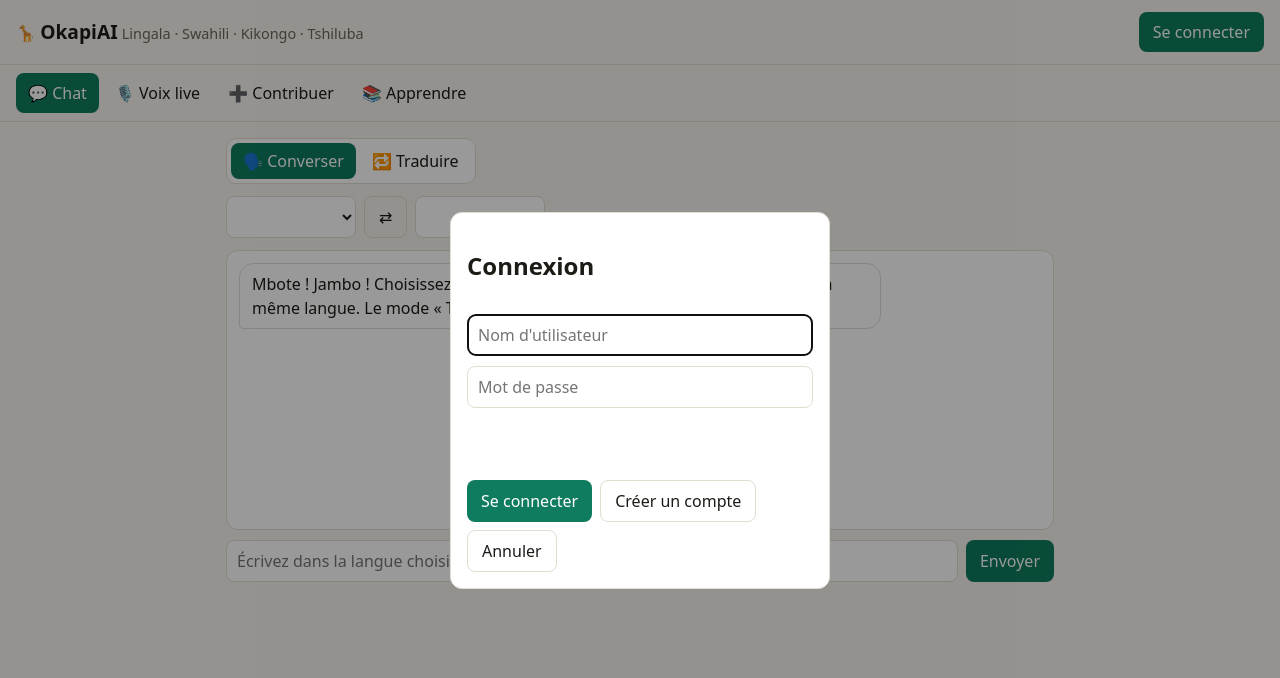
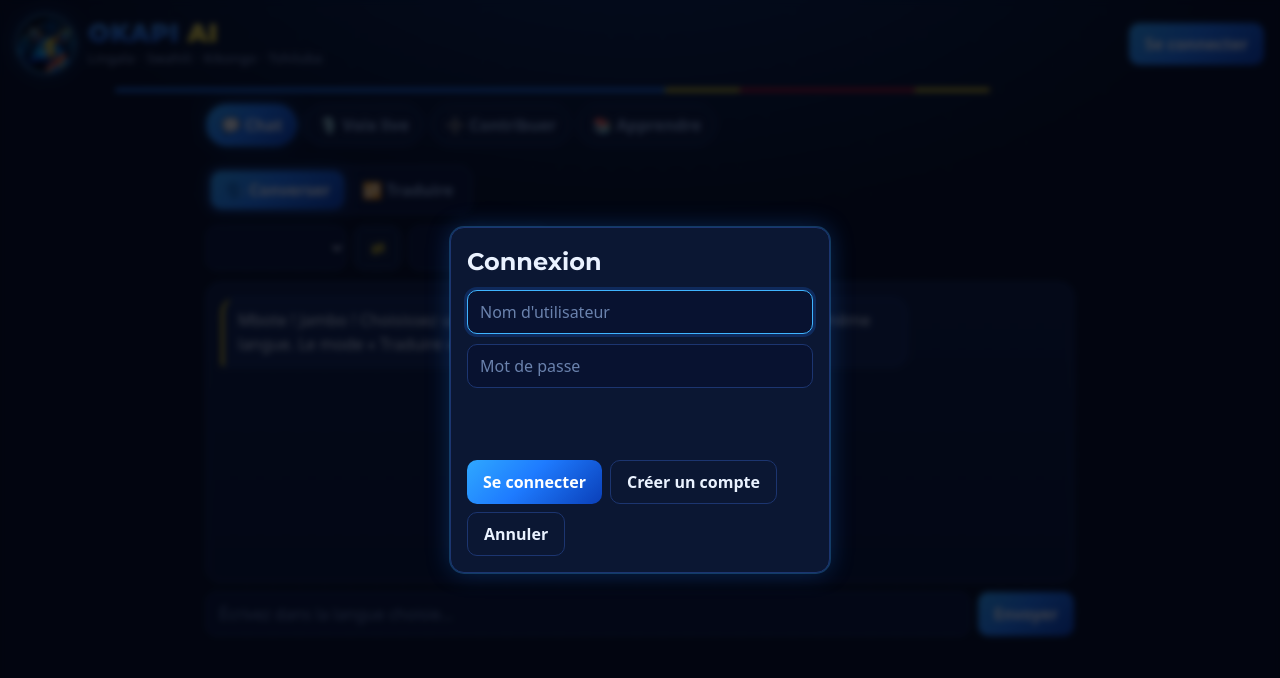
Before and after one commit to PascalMTK/OkapiAI, a plain HTML site: page frontend/index.html in a window 1280 px wide. Both pictures are taken after a click on the button "Se connecter". Drawn offline with Linux system fonts and the light colour scheme; no server answers.

Commit message:
Nouveau design inspiré du logo OkapiAI
- Thème sombre aux couleurs du drapeau de la RDC (bleu ciel, jaune, rouge)
- Logo dans l'en-tête et comme icône, wordmark OKAPI AI
- Trait tricolore, halos lumineux, bouton micro en anneau lumineux

```diff
--- a/frontend/index.html
+++ b/frontend/index.html
@@ -4,11 +4,21 @@
   <meta charset="utf-8">
   <meta name="viewport" content="width=device-width, initial-scale=1">
   <title>OkapiAI</title>
+  <meta name="theme-color" content="#050a18">
+  <link rel="icon" href="assets/logo.jpg">
+  <link rel="preconnect" href="https://fonts.googleapis.com">
+  <link rel="stylesheet" href="https://fonts.googleapis.com/css2?family=Montserrat:wght@500;700;900&display=swap">
   <link rel="stylesheet" href="style.css">
 </head>
 <body>
 <header>
-  <div class="brand">🦒 <b>OkapiAI</b> <span class="muted">Lingala · Swahili · Kikongo · Tshiluba</span></div>
+  <div class="brand">
+    <span class="logo"><img src="assets/logo.jpg" alt="Logo OkapiAI"></span>
+    <div>
+      <div class="wordmark">OKAPI <span>AI</span></div>
+      <div class="tagline">Lingala · Swahili · Kikongo · Tshiluba</div>
+    </div>
+  </div>
   <div id="account"></div>
 </header>
 
--- a/frontend/style.css
+++ b/frontend/style.css
@@ -1,95 +1,207 @@
+/* OkapiAI — identité inspirée du logo : nuit profonde, bleu RDC lumineux, étoile jaune, bande rouge */
 :root {
-  --bg: #f6f4ef; --panel: #ffffff; --text: #1d1b16; --muted: #6b665c;
-  --accent: #0f7b5f; --accent-2: #e8b43a; --danger: #c0392b; --border: #e2ddd2;
-  --bubble-me: #0f7b5f; --bubble-bot: #ffffff;
+  --bg: #050a18;
+  --bg-2: #081230;
+  --panel: #0b1733;
+  --panel-2: #10214a;
+  --border: #1c3570;
+  --text: #eaf2ff;
+  --muted: #8ea7d1;
+
+  --blue: #1e7bff;        /* bleu ciel du drapeau */
+  --blue-deep: #0a3fb8;
+  --blue-glow: #3fb4ff;
+  --yellow: #f7d618;      /* étoile / liseré */
+  --red: #ce1021;         /* bande rouge */
+  --good: #22c08a;
+
+  --grad-blue: linear-gradient(135deg, #2fa8ff 0%, #1e7bff 45%, #0a3fb8 100%);
+  --grad-flag: linear-gradient(100deg, transparent 0 8%, var(--blue) 8% 52%, var(--yellow) 52% 58%, var(--red) 58% 72%, var(--yellow) 72% 78%, transparent 78%);
+  --glow: 0 0 0 1px rgba(63, 180, 255, .25), 0 0 24px rgba(30, 123, 255, .28);
+  --radius: 14px;
+  --font-title: "Montserrat", system-ui, sans-serif;
 }
-@media (prefers-color-scheme: dark) {
-  :root {
-    --bg: #15140f; --panel: #201e18; --text: #efeadf; --muted: #a39d90;
-    --accent: #29a37f; --border: #353127; --bubble-bot: #2a2820;
-  }
+
+* { box-sizing: border-box; }
+html { color-scheme: dark; }
+body {
+  margin: 0;
+  font: 16px/1.5 system-ui, -apple-system, "Segoe UI", sans-serif;
+  color: var(--text);
+  background:
+    radial-gradient(900px 500px at 50% -120px, rgba(30, 123, 255, .28), transparent 70%),
+    radial-gradient(rgba(63, 180, 255, .07) 1px, transparent 1.5px) 0 0 / 26px 26px,
+    var(--bg);
+  background-attachment: fixed;
+  min-height: 100vh;
 }
-* { box-sizing: border-box; }
-body { margin: 0; font: 16px/1.5 system-ui, -apple-system, "Segoe UI", sans-serif;
-       background: var(--bg); color: var(--text); }
-header { display: flex; justify-content: space-between; align-items: center; gap: 12px;
-         padding: 12px 16px; border-bottom: 1px solid var(--border); flex-wrap: wrap; }
-.brand b { font-size: 1.2rem; }
+::selection { background: var(--yellow); color: #111; }
+
+/* ---------- En-tête ---------- */
+header {
+  position: relative;
+  display: flex; justify-content: space-between; align-items: center; gap: 12px;
+  padding: 14px 16px 18px; flex-wrap: wrap;
+}
+header::after { /* le trait tricolore sous le logo */
+  content: ""; position: absolute; left: 16px; right: 16px; bottom: 0; height: 4px;
+  background: var(--grad-flag); border-radius: 99px; opacity: .9;
+  transform: skewX(-20deg);
+}
+.brand { display: flex; align-items: center; gap: 12px; }
+.logo { /* zoom sur la tête de l'okapi */
+  flex: none; display: block; width: 60px; height: 60px; border-radius: 50%; overflow: hidden; background: #000;
+  box-shadow: var(--glow); border: 2px solid rgba(63, 180, 255, .55);
+}
+.logo img { display: block; width: 175%; margin: -8% 0 0 -30%; }
+.wordmark {
+  font-family: var(--font-title); font-weight: 900; font-size: 1.6rem; letter-spacing: .02em; line-height: 1;
+  background: linear-gradient(180deg, #4aa8ff, #1556d6); -webkit-background-clip: text; background-clip: text;
+  color: transparent;
+}
+.wordmark span { background: linear-gradient(180deg, #ffe55c, var(--yellow)); -webkit-background-clip: text; background-clip: text; }
+.tagline { font-size: .8rem; color: var(--muted); letter-spacing: .04em; margin-top: 4px; }
 .muted { color: var(--muted); font-size: .9rem; }
-nav { display: flex; gap: 4px; padding: 8px 16px; overflow-x: auto; border-bottom: 1px solid var(--border); }
-nav button { background: none; color: var(--text); border: 0; padding: 8px 12px; border-radius: 8px; white-space: nowrap; }
-nav button.active { background: var(--accent); color: #fff; }
-main { max-width: 860px; margin: 0 auto; padding: 16px; }
-.tab { display: none; } .tab.active { display: block; }
+#account { display: flex; align-items: center; gap: 8px; flex-wrap: wrap; }
 
-button { font: inherit; cursor: pointer; background: var(--accent); color: #fff;
-         border: 0; border-radius: 8px; padding: 8px 14px; }
+/* ---------- Navigation ---------- */
+nav {
+  display: flex; gap: 6px; padding: 12px 16px; overflow-x: auto;
+  max-width: 900px; margin: 0 auto;
+}
+nav button {
+  background: var(--panel); color: var(--muted); border: 1px solid var(--border);
+  padding: 8px 14px; border-radius: 99px; white-space: nowrap; font-weight: 600;
+}
+nav button:hover { color: var(--text); border-color: var(--blue); }
+nav button.active { background: var(--grad-blue); color: #fff; border-color: transparent; box-shadow: var(--glow); }
+
+main { max-width: 900px; margin: 0 auto; padding: 8px 16px 40px; }
+.tab { display: none; } .tab.active { display: block; animation: fade .25s ease; }
+@keyframes fade { from { opacity: 0; transform: translateY(4px); } }
+
+/* ---------- Contrôles ---------- */
+button {
+  font: inherit; font-weight: 600; cursor: pointer; color: #fff; border: 0; border-radius: 10px;
+  padding: 9px 16px; background: var(--grad-blue); transition: transform .1s, box-shadow .2s, filter .2s;
+}
+button:hover { filter: brightness(1.1); box-shadow: var(--glow); }
+button:active { transform: translateY(1px); }
 button.secondary { background: transparent; color: var(--text); border: 1px solid var(--border); }
-button.danger { background: var(--danger); }
-button:disabled { opacity: .5; cursor: not-allowed; }
-button.icon { background: transparent; color: var(--text); border: 1px solid var(--border); }
-input, select, textarea { font: inherit; padding: 8px 10px; border-radius: 8px;
-         border: 1px solid var(--border); background: var(--panel); color: var(--text); width: 100%; }
-label { display: flex; flex-direction: column; gap: 4px; font-size: .9rem; color: var(--muted); }
+button.secondary:hover { border-color: var(--blue-glow); }
+button.danger { background: linear-gradient(135deg, #ff3b4a, var(--red)); }
+button:disabled { opacity: .5; cursor: not-allowed; filter: none; box-shadow: none; }
+button.icon { background: var(--panel); color: var(--yellow); border: 1px solid var(--border); }
+button:focus-visible, input:focus-visible, select:focus-visible { outline: 2px solid var(--yellow); outline-offset: 2px; }
+
+input, select, textarea {
+  font: inherit; padding: 9px 12px; border-radius: 10px; width: 100%;
+  border: 1px solid var(--border); background: var(--bg-2); color: var(--text);
+}
+input::placeholder { color: #6a82ad; }
+input:focus, select:focus { border-color: var(--blue-glow); box-shadow: 0 0 0 3px rgba(30, 123, 255, .2); outline: none; }
+label { display: flex; flex-direction: column; gap: 4px; font-size: .85rem; color: var(--muted); font-weight: 600; }
 
 .langbar { display: flex; gap: 8px; align-items: end; flex-wrap: wrap; margin-bottom: 12px; }
-.langbar select { width: auto; min-width: 130px; }
-.card { background: var(--panel); border: 1px solid var(--border); border-radius: 12px; padding: 16px; margin-bottom: 16px; }
-.card h2 { margin: 0 0 4px; font-size: 1.1rem; }
-.grid { display: grid; grid-template-columns: 1fr 2fr; gap: 10px; margin-top: 12px; }
+.langbar select { width: auto; min-width: 140px; }
+
+.card {
+  background: linear-gradient(180deg, var(--panel-2), var(--panel));
+  border: 1px solid var(--border); border-radius: var(--radius); padding: 18px; margin-bottom: 16px;
+  position: relative; overflow: hidden;
+}
+.card::before { /* liseré jaune comme le contour du logo */
+  content: ""; position: absolute; inset: 0 auto 0 0; width: 3px; background: linear-gradient(var(--yellow), var(--red));
+}
+.card h2 { margin: 0 0 6px; font-family: var(--font-title); font-weight: 700; font-size: 1.1rem; }
+.grid { display: grid; grid-template-columns: 1fr 2fr; gap: 12px; margin-top: 14px; }
 .grid .recorder, .grid > button { grid-column: 1 / -1; }
 @media (max-width: 560px) { .grid { grid-template-columns: 1fr; } }
 .row { display: flex; gap: 8px; flex-wrap: wrap; }
-.msg { min-height: 1.2em; } .msg.ok { color: var(--accent); } .msg.err { color: var(--danger); }
+.msg { min-height: 1.2em; } .msg.ok { color: var(--good); } .msg.err { color: #ff6b77; }
 
-.log { display: flex; flex-direction: column; gap: 8px; min-height: 280px; max-height: 55vh;
-       overflow-y: auto; padding: 12px; background: var(--panel); border: 1px solid var(--border); border-radius: 12px; }
-.bubble { max-width: 80%; padding: 8px 12px; border-radius: 14px; word-wrap: break-word; }
-.bubble.me { align-self: flex-end; background: var(--bubble-me); color: #fff; border-bottom-right-radius: 4px; }
-.bubble.bot { align-self: flex-start; background: var(--bubble-bot); border: 1px solid var(--border); border-bottom-left-radius: 4px; }
-.bubble .meta { font-size: .75rem; opacity: .75; margin-top: 4px; }
-.bubble audio { display: block; margin-top: 6px; max-width: 100%; }
+/* ---------- Sélecteur de mode ---------- */
+.modes {
+  display: inline-flex; gap: 4px; padding: 4px; margin-bottom: 12px; flex-wrap: wrap;
+  border: 1px solid var(--border); border-radius: 12px; background: var(--bg-2);
+}
+.modes button { background: transparent; color: var(--muted); padding: 7px 14px; }
+.modes button:hover { box-shadow: none; color: var(--text); }
+.modes button.active { background: var(--grad-blue); color: #fff; box-shadow: var(--glow); }
+[data-mode-scope="converse"] .translate-only, [data-mode-scope="translate"] .converse-only { display: none !important; }
+
+/* ---------- Conversation ---------- */
+.log {
+  display: flex; flex-direction: column; gap: 10px; min-height: 300px; max-height: 58vh; overflow-y: auto;
+  padding: 14px; border-radius: var(--radius); border: 1px solid var(--border);
+  background: linear-gradient(180deg, rgba(16, 33, 74, .7), rgba(8, 18, 48, .9));
+}
+.bubble { max-width: 82%; padding: 10px 14px; border-radius: 16px; word-wrap: break-word; }
+.bubble.me { align-self: flex-end; background: var(--grad-blue); color: #fff; border-bottom-right-radius: 4px; box-shadow: 0 4px 18px rgba(30, 123, 255, .25); }
+.bubble.bot { align-self: flex-start; background: var(--panel-2); border: 1px solid var(--border); border-left: 3px solid var(--yellow); border-bottom-left-radius: 4px; }
+.bubble .meta { font-size: .75rem; opacity: .8; margin-top: 4px; }
+.bubble audio { display: block; margin-top: 6px; max-width: 100%; height: 36px; }
+.bubble .reply { font-size: 1.08rem; font-weight: 600; }
+.bubble .fr { font-size: .85rem; color: var(--muted); font-style: italic; margin-top: 4px; }
+.bubble .fr summary { cursor: pointer; font-style: normal; color: var(--blue-glow); }
+.bubble .actions { display: flex; gap: 6px; flex-wrap: wrap; margin-top: 8px; }
+.bubble .actions button { padding: 4px 10px; font-size: .8rem; }
+.bubble .teach { display: flex; gap: 6px; margin-top: 8px; }
+.bubble .teach input { padding: 6px 10px; }
+.bubble.me input { background: rgba(5, 10, 24, .35); border-color: rgba(255, 255, 255, .3); color: #fff; }
 .composer { display: flex; gap: 8px; margin-top: 10px; }
 
-.center { text-align: center; margin: 12px 0; }
-.rec { width: 150px; height: 150px; border-radius: 50%; font-size: 1rem; }
-.rec.recording, .rec-small.recording { background: var(--danger); animation: pulse 1s infinite; }
-@keyframes pulse { 50% { transform: scale(1.05); } }
+/* ---------- Bouton micro : l'anneau lumineux du logo ---------- */
+.center { text-align: center; margin: 16px 0; }
+.rec {
+  width: 160px; height: 160px; border-radius: 50%; font-size: 1rem; line-height: 1.3;
+  background: radial-gradient(circle at 50% 40%, #2a8bff, var(--blue-deep));
+  box-shadow: 0 0 0 6px var(--bg), 0 0 0 9px rgba(63, 180, 255, .6), 0 0 40px rgba(30, 123, 255, .55);
+}
+.rec:hover { box-shadow: 0 0 0 6px var(--bg), 0 0 0 9px var(--yellow), 0 0 50px rgba(30, 123, 255, .7); }
+.rec.recording, .rec-small.recording { background: radial-gradient(circle at 50% 40%, #ff4655, var(--red)); animation: pulse 1.1s infinite; }
+.rec.recording { box-shadow: 0 0 0 6px var(--bg), 0 0 0 9px var(--red), 0 0 50px rgba(206, 16, 33, .6); }
+@keyframes pulse { 50% { transform: scale(1.04); } }
 .recorder { display: flex; gap: 10px; align-items: center; flex-wrap: wrap; }
-.rec-small { background: var(--accent-2); color: #1d1b16; }
+.rec-small { background: linear-gradient(135deg, #ffe55c, var(--yellow)); color: #10214a; }
 
-.item { border-top: 1px solid var(--border); padding: 10px 0; display: flex; gap: 10px;
-        justify-content: space-between; align-items: center; flex-wrap: wrap; }
+/* ---------- Listes, tags, progression ---------- */
+.item { border-top: 1px solid var(--border); padding: 12px 0; display: flex; gap: 10px; justify-content: space-between; align-items: center; flex-wrap: wrap; }
 .item:first-child { border-top: 0; }
-.tag { font-size: .75rem; padding: 2px 8px; border-radius: 99px; background: var(--border); color: var(--text); }
-.progress { height: 6px; background: var(--border); border-radius: 99px; overflow: hidden; width: 120px; }
-.progress > div { height: 100%; background: var(--accent); }
+.tag { font-size: .75rem; padding: 3px 10px; border-radius: 99px; background: rgba(30, 123, 255, .15); color: #b9d6ff; border: 1px solid var(--border); white-space: nowrap; }
+.progress { height: 7px; background: var(--bg-2); border-radius: 99px; overflow: hidden; width: 120px; border: 1px solid var(--border); }
+.progress > div { height: 100%; background: linear-gradient(90deg, var(--blue), var(--yellow)); }
 
 .stats { display: grid; grid-template-columns: repeat(auto-fit, minmax(140px, 1fr)); gap: 10px; margin-bottom: 16px; }
-.stat { background: var(--panel); border: 1px solid var(--border); border-radius: 12px; padding: 12px; }
-.stat b { display: block; font-size: 1.5rem; }
+.stat { background: linear-gradient(180deg, var(--panel-2), var(--panel)); border: 1px solid var(--border); border-radius: var(--radius); padding: 14px; }
+.stat b { display: block; font-family: var(--font-title); font-size: 1.7rem; font-weight: 900; color: var(--yellow); }
 
-.flash { text-align: center; padding: 24px 8px; }
-.flash .word { font-size: 2rem; font-weight: 600; }
-.flash .meaning { font-size: 1.2rem; color: var(--accent); min-height: 1.6em; margin: 12px 0; }
-.choices { display: grid; gap: 8px; margin-top: 12px; }
-.choices button.good { background: var(--accent); } .choices button.bad { background: var(--danger); }
-.choices button { background: var(--panel); color: var(--text); border: 1px solid var(--border); }
+/* ---------- Apprendre ---------- */
+.flash { text-align: center; padding: 28px 8px; }
+.flash .word { font-family: var(--font-title); font-size: 2.2rem; font-weight: 900; color: #fff; text-shadow: 0 0 24px rgba(63, 180, 255, .5); }
+.flash .meaning { font-size: 1.2rem; color: var(--yellow); min-height: 1.6em; margin: 12px 0; font-weight: 600; }
+.flash audio { margin-top: 10px; }
+.choices { display: grid; gap: 8px; margin-top: 14px; }
+.choices button { background: var(--bg-2); color: var(--text); border: 1px solid var(--border); }
+.choices button.good { background: var(--good); border-color: var(--good); color: #04140d; }
+.choices button.bad { background: var(--red); border-color: var(--red); }
 
-dialog { border: 1px solid var(--border); border-radius: 12px; background: var(--panel); color: var(--text); width: min(380px, 92vw); }
+/* ---------- Divers ---------- */
+dialog {
+  border: 1px solid var(--border); border-radius: var(--radius); background: var(--panel); color: var(--text);
+  width: min(380px, 92vw); box-shadow: var(--glow);
+}
+dialog h2 { font-family: var(--font-title); margin: 0; }
 dialog form { display: flex; flex-direction: column; gap: 10px; }
-dialog::backdrop { background: rgba(0,0,0,.4); }
+dialog::backdrop { background: rgba(2, 5, 14, .75); backdrop-filter: blur(3px); }
 .variants { font-size: .85rem; color: var(--muted); margin: 6px 0; }
 .admin-edit { display: grid; gap: 6px; margin: 8px 0; }
+::-webkit-scrollbar { width: 10px; height: 10px; }
+::-webkit-scrollbar-thumb { background: var(--border); border-radius: 99px; }
 
-.modes { display: inline-flex; gap: 4px; padding: 4px; border: 1px solid var(--border); border-radius: 10px;
-         margin-bottom: 12px; background: var(--panel); flex-wrap: wrap; }
-.modes button { background: transparent; color: var(--text); padding: 6px 12px; }
-.modes button.active { background: var(--accent); color: #fff; }
-[data-mode-scope="converse"] .translate-only, [data-mode-scope="translate"] .converse-only { display: none !important; }
-.bubble .fr { font-size: .85rem; opacity: .85; font-style: italic; margin-top: 4px; }
-.bubble .actions { display: flex; gap: 6px; flex-wrap: wrap; margin-top: 6px; }
-.bubble .actions button { padding: 3px 10px; font-size: .8rem; }
-.bubble .teach { display: flex; gap: 6px; margin-top: 6px; }
-.bubble .teach input { padding: 4px 8px; }
-.bubble .reply { font-size: 1.05rem; }
+@media (max-width: 560px) {
+  .wordmark { font-size: 1.3rem; } .logo { width: 50px; height: 50px; }
+  .bubble { max-width: 92%; }
+  .rec { width: 140px; height: 140px; }
+}
+@media (prefers-reduced-motion: reduce) { * { animation: none !important; transition: none !important; } }
```
Also changed, not shown: frontend/assets/logo.jpg (added).
